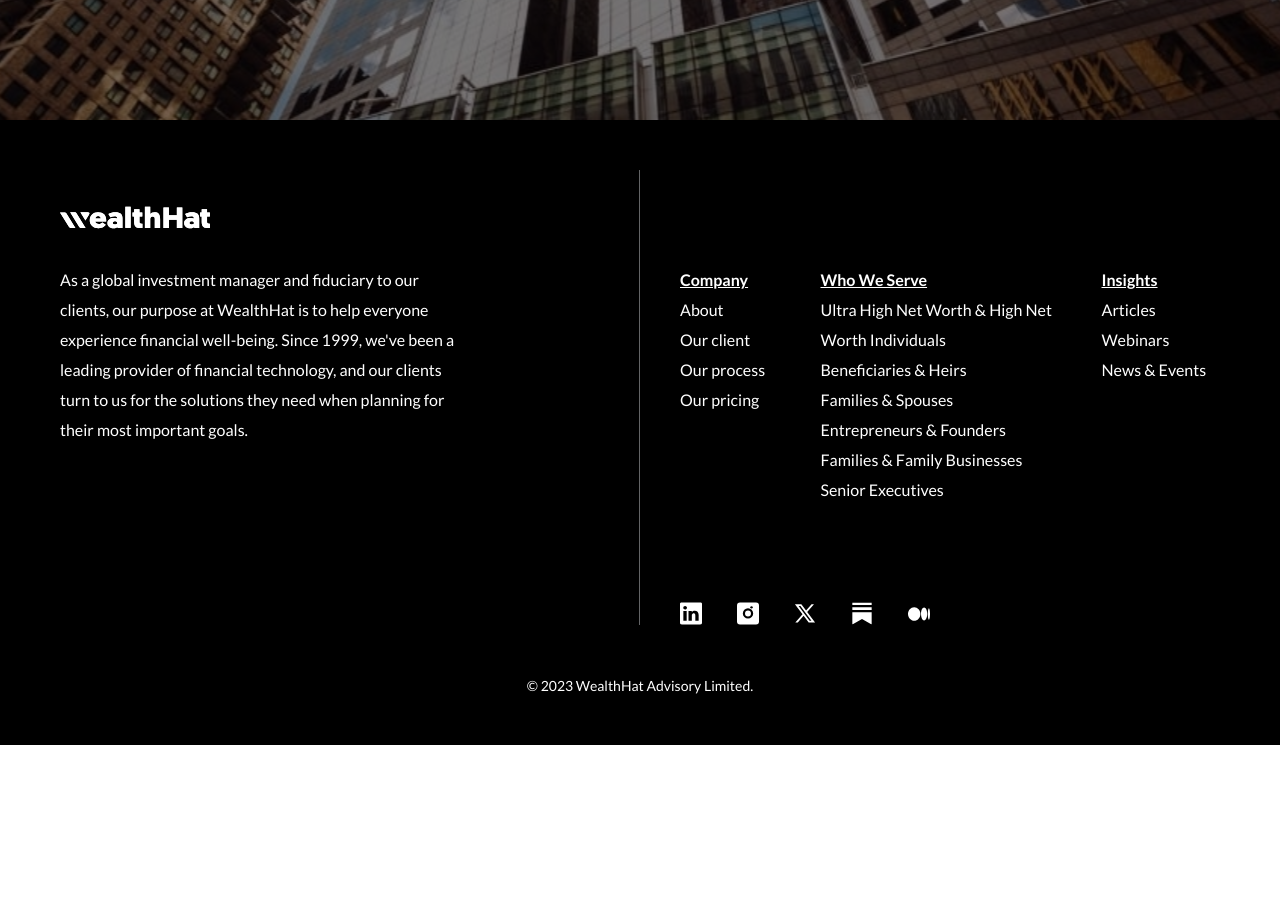
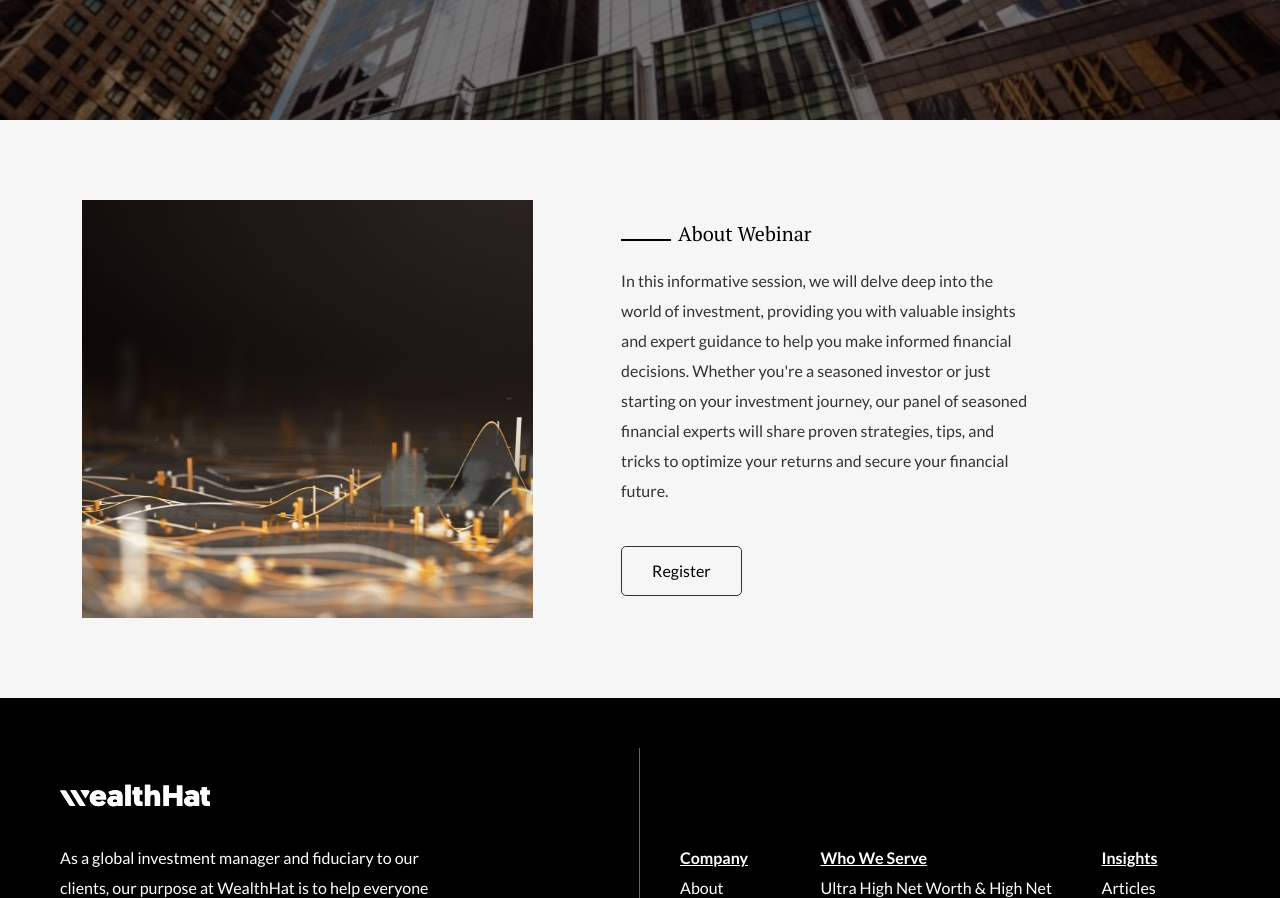
Before and after one commit to WealthHat/Homepage, a Next.js app: page /webinar in a window 1280 px wide. Shown: the part 680-1578 px from the top of the page. Before the commit the page ends 1425 px from the top, so only its background shows below. Built offline with nearby package versions, Linux system fonts and the light colour scheme; no server answers.

Commit message:
completed webinar page

```diff
--- a/src/pages/webinar/__webinar.scss
+++ b/src/pages/webinar/__webinar.scss
@@ -1,42 +1,109 @@
-.webinars{
-    height:100vh;
+.webinars {
+  // height:100vh;
+
+  .webinar-hero {
+    height: 100vh;
+    background-image: url('../../../public/images/webinar-hero.svg');
+    background-size: cover;
+    background-position: center;
+    display: flex;
+    align-items: center;
+    padding: 0 50px;
+    padding-top: 80px;
+
+    h1 {
+      @include heading($font-46, 700, $white);
+      margin-bottom: 26px;
+      font-family: $secondary-font;
+      width: 55%;
+      line-height: 60px;
+    }
+
+    p {
+      @include body-text($font-16, 400, $white);
+      margin-bottom: 8px;
+      text-transform: uppercase;
+    }
+
+    small {
+      @include body-text($font-16, 400, $white);
+      margin-bottom: 8px;
+      display: block;
+    }
+
+    .status {
+      display: flex;
+      align-items: center;
+      column-gap: 10px;
+      color: $white;
+    }
+  }
+
+  .note {
+    padding: 80px 0;
+    background: $background-color;
+    width: 100%;
+
+    .note-left {
+      img {
+        // margin-top:150px;
+        width: 100%;
+        height: 100%;
+      }
+    }
+
+    .note-right {
+      display: flex;
+      align-items: center;
+      justify-content: center;
 
 
-    .webinar-hero{
-        height:100vh;
-        background-image:url("../../../public/images/webinar-hero.svg");
-        background-size:cover;
-        background-position:center;
-        display:flex;
-        align-items:center;
-        padding: 0 50px;
-        padding-top:80px;
+      .note-box {
+        width: 80%;
 
-        h1{
-            @include heading($font-46, 700, $white);
-            margin-bottom:26px;
+        .title {
+            display:flex;
+            align-items:center;
+            margin-bottom:20px;
+
+          h3 {
+            @include heading($font-20, 400);
             font-family: $secondary-font;
-            width:55%;
-            line-height:60px;
+
+          }
+
+          .dash {
+            width: 50px;
+            height: 2px;
+            background: $black;
+            margin-top: 12px;
+            margin-right:7px;
+          }
         }
 
-        p{
-            @include body-text($font-16, 400, $white);
-            margin-bottom:8px;
-            text-transform:uppercase;
+        p {
+          @include body-text($font-16, 400, $text-color);
+          margin-bottom: 10px;
+          line-height: 30px;
         }
 
-        small{
-            @include body-text($font-16, 400, $white);
-            margin-bottom:8px;
-            display:block;
+        button{
+            background:transparent;
+        border:1px solid $text-color;
+        outline:none;
+        border-radius:5px;
+        padding:12px 30px;
+        margin-top:30px;
+        transition:$transitions;
+
+        &:hover{
+            background:$black;
+            color:$white;
+            cursor: pointer;
         }
+        }
+      }
 
-        .status{
-            display:flex;
-            align-items:center;
-            column-gap:10px;
-            color:$white;
-        }
     }
+  }
 }
--- a/src/pages/webinar/index.tsx
+++ b/src/pages/webinar/index.tsx
@@ -1,6 +1,7 @@
-import Layout from '@/components/Layout'
+import Layout from '@/components/Layout';
 import Marker from '@/svgs/marker';
-import React from 'react'
+import Image from 'next/image';
+import React from 'react';
 
 const Webinar = () => {
   return (
@@ -20,9 +21,47 @@ const Webinar = () => {
             </div>
           </div>
         </div>
+
+        {/* note component */}
+        <div className='note'>
+          <div className='container'>
+            <div className='row'>
+              <div className='col-lg-5 note-left'>
+                <Image
+                  src='/images/webinar-image.svg'
+                  alt='hero'
+                  width={100}
+                  height={100}
+                />
+              </div>
+
+              <div className='col-lg-7 note-right'>
+                <div className='note-box'>
+                  <div className='title'>
+                    <div className='dash'></div>
+                    <h3>About Webinar</h3>
+                  </div>
+
+                  <p>
+                    In this informative session, we will delve deep into the
+                    world of investment, providing you with valuable insights
+                    and expert guidance to help you make informed financial
+                    decisions. Whether you're a seasoned investor or just
+                    starting on your investment journey, our panel of seasoned
+                    financial experts will share proven strategies, tips, and
+                    tricks to optimize your returns and secure your financial
+                    future.
+                  </p>
+
+                  <button>Register</button>
+                </div>
+              </div>
+            </div>
+          </div>
+        </div>
       </div>
     </Layout>
   );
-}
+};
 
-export default Webinar
+export default Webinar;
```
Also changed, not shown: public/images/webinar-image.svg (added).
